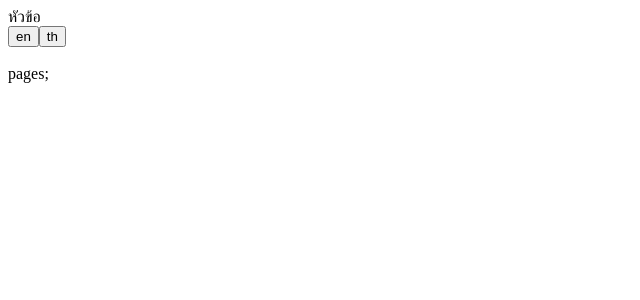
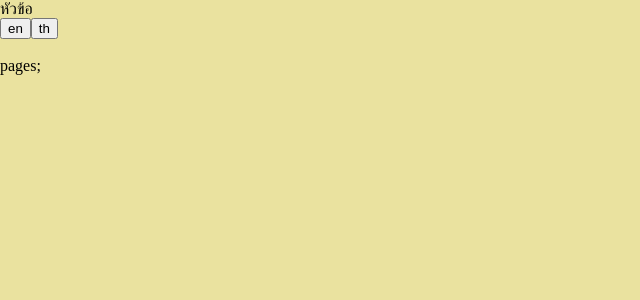
Before and after one commit to saketam/swd-test, a Next.js app: page / in a window 1280 px wide. Shown: the top 300 px of the page, without its empty margins (0-640 px from the left). Built offline with nearby package versions, Linux system fonts and the light colour scheme.

Commit message:
fix style global

```diff
--- a/src/app/styles/globals.css
+++ b/src/app/styles/globals.css
@@ -1,98 +1,16 @@
-:root {
-  --max-width: 1100px;
-  --border-radius: 12px;
-  --font-mono: ui-monospace, Menlo, Monaco, 'Cascadia Mono', 'Segoe UI Mono',
-    'Roboto Mono', 'Oxygen Mono', 'Ubuntu Monospace', 'Source Code Pro',
-    'Fira Mono', 'Droid Sans Mono', 'Courier New', monospace;
-
-  --foreground-rgb: 0, 0, 0;
-  --background-start-rgb: 214, 219, 220;
-  --background-end-rgb: 255, 255, 255;
-
-  --primary-glow: conic-gradient(
-    from 180deg at 50% 50%,
-    #16abff33 0deg,
-    #0885ff33 55deg,
-    #54d6ff33 120deg,
-    #0071ff33 160deg,
-    transparent 360deg
-  );
-  --secondary-glow: radial-gradient(
-    rgba(255, 255, 255, 1),
-    rgba(255, 255, 255, 0)
-  );
-
-  --tile-start-rgb: 239, 245, 249;
-  --tile-end-rgb: 228, 232, 233;
-  --tile-border: conic-gradient(
-    #00000080,
-    #00000040,
-    #00000030,
-    #00000020,
-    #00000010,
-    #00000010,
-    #00000080
-  );
-
-  --callout-rgb: 238, 240, 241;
-  --callout-border-rgb: 172, 175, 176;
-  --card-rgb: 180, 185, 188;
-  --card-border-rgb: 131, 134, 135;
-}
-
-@media (prefers-color-scheme: dark) {
-  :root {
-    --foreground-rgb: 255, 255, 255;
-    --background-start-rgb: 0, 0, 0;
-    --background-end-rgb: 0, 0, 0;
-
-    --primary-glow: radial-gradient(rgba(1, 65, 255, 0.4), rgba(1, 65, 255, 0));
-    --secondary-glow: linear-gradient(
-      to bottom right,
-      rgba(1, 65, 255, 0),
-      rgba(1, 65, 255, 0),
-      rgba(1, 65, 255, 0.3)
-    );
-
-    --tile-start-rgb: 2, 13, 46;
-    --tile-end-rgb: 2, 5, 19;
-    --tile-border: conic-gradient(
-      #ffffff80,
-      #ffffff40,
-      #ffffff30,
-      #ffffff20,
-      #ffffff10,
-      #ffffff10,
-      #ffffff80
-    );
-
-    --callout-rgb: 20, 20, 20;
-    --callout-border-rgb: 108, 108, 108;
-    --card-rgb: 100, 100, 100;
-    --card-border-rgb: 200, 200, 200;
-  }
-}
-
-* {
+/* * {
   box-sizing: border-box;
   padding: 0;
   margin: 0;
-}
+} */
 
 html,
 body {
   max-width: 100vw;
   overflow-x: hidden;
-}
-
-body {
-  color: rgb(var(--foreground-rgb));
-  background: linear-gradient(
-      to bottom,
-      transparent,
-      rgb(var(--background-end-rgb))
-    )
-    rgb(var(--background-start-rgb));
+  padding: 0;
+  margin: 0;
+  background-color: #eae29f;
 }
 
 a {
--- a/src/pages/_app.tsx
+++ b/src/pages/_app.tsx
@@ -4,6 +4,7 @@
 // import { wrapper } from "../store/store";
 
 import '../app/locale/i18n'
+import "../app/styles/globals.css"
 
 function MyApp({ Component, pageProps }: AppProps) {
   return (
```
